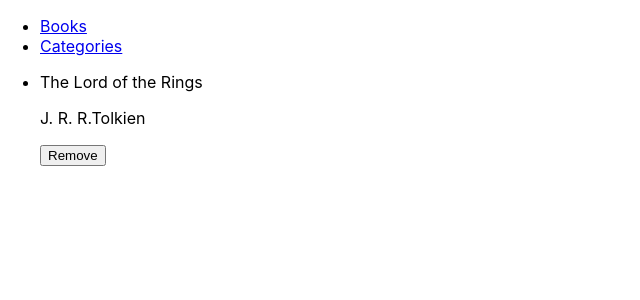
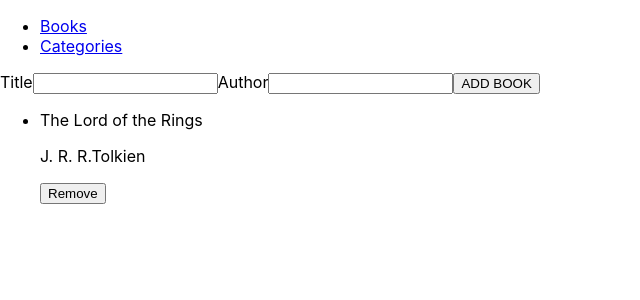
Before and after one commit to zewdu444/bookstore, a React (Create React App) app: page / in a window 1280 px wide. Shown: the top 300 px of the page, without its empty margins (0-640 px from the left). Built offline with nearby package versions, Linux system fonts and the light colour scheme.

Commit message:
Add book form

```diff
--- a/src/App.js
+++ b/src/App.js
@@ -10,7 +10,7 @@ function App() {
       id: 1,
       title: 'The Lord of the Rings',
       author: 'J. R. R.Tolkien',
-    }
+    },
   ];
   const [books, setBooks] = useState(bookstore);
   return (
--- a/src/components/Book.js
+++ b/src/components/Book.js
@@ -1,4 +1,5 @@
 import React from 'react';
+import BookForm from './BookForm';
 
 function Book({ books }) {
   const booklist = books.length ? (
@@ -21,6 +22,7 @@ function Book({ books }) {
 
   return (
     <div>
+      <BookForm />
       {booklist}
     </div>
   );
--- /dev/null
+++ b/src/components/BookForm.js
@@ -0,0 +1,21 @@
+import React from 'react';
+
+function BookForm() {
+  return (
+    <div>
+      <form>
+        <label htmlFor="Title">
+          Title
+          <input type="text" />
+        </label>
+        <label htmlFor="Autor">
+          Author
+          <input type="text" />
+        </label>
+        <input type="submit" value="ADD BOOK"  />
+      </form>
+    </div>
+  );
+}
+
+export default BookForm;
```
Also changed, not shown: src/components/Form.js (deleted, +0 -9 lines).
